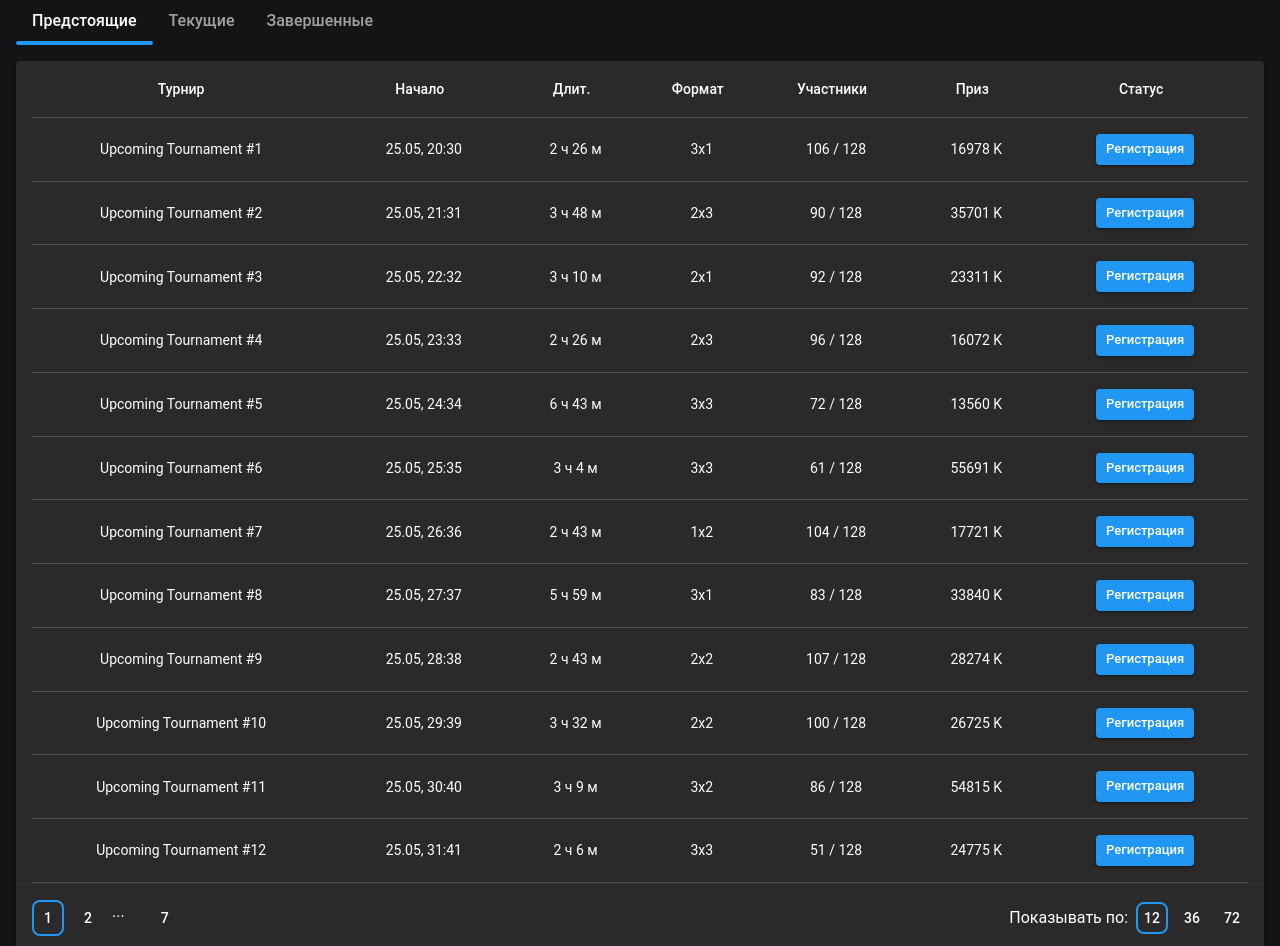
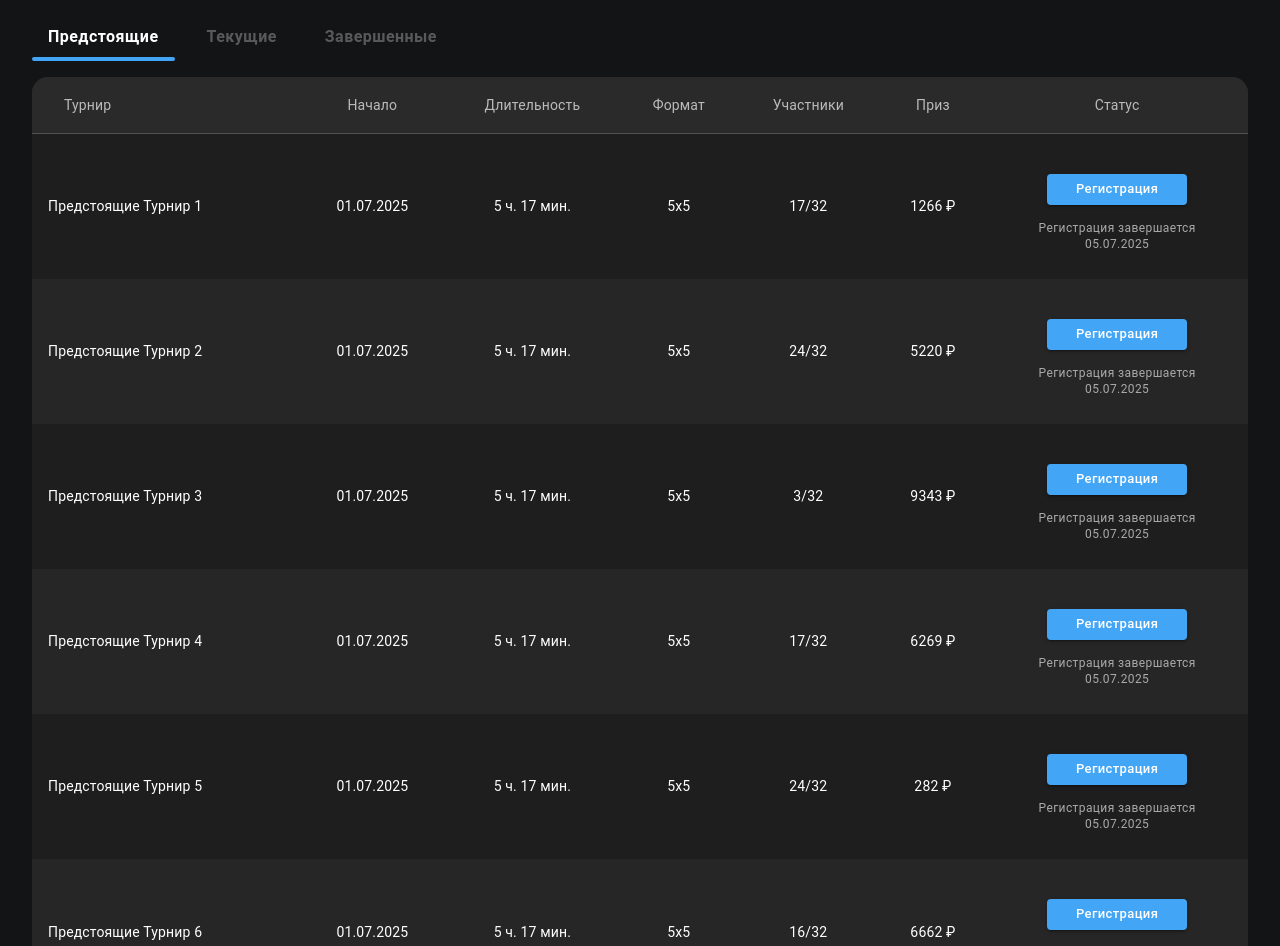
Before and after one commit to Flenochek/ciberclub, a React (Create React App) app: page / in a window 1280 px wide. Shown: the part 840-1786 px from the top of the page. Built offline with nearby package versions, Linux system fonts and the light colour scheme.

Commit message:
almost perfect table

```diff
--- a/src/components/TournamentTable.jsx
+++ b/src/components/TournamentTable.jsx
@@ -1,166 +1,321 @@
-import React, { useState } from 'react';
+import React, { useState } from "react";
 import {
-  Table, TableBody, TableCell, TableContainer, TableHead, TableRow,
-  Paper, Button, Typography, Box
-} from '@mui/material';
-import { tournaments } from './tournamentData'; // Импортируем данные турниров
+  Box,
+  Tabs,
+  Tab,
+  Typography,
+  Table,
+  TableBody,
+  TableCell,
+  TableContainer,
+  TableHead,
+  TableRow,
+  Paper,
+  Button,
+  Pagination,
+  useMediaQuery,
+  Stack,
+} from "@mui/material";
+import { createTheme, ThemeProvider } from "@mui/material/styles";
 
-const TournamentTable = ({ gameFilter, tabIndex }) => {
+const darkTheme = createTheme({
+  palette: {
+    mode: "dark",
+    background: {
+      default: "#121212",
+      paper: "#1e1e1e",
+    },
+    primary: {
+      main: "#42a5f5",
+    },
+    text: {
+      primary: "#ffffff",
+      secondary: "#aaaaaa",
+    },
+  },
+});
+
+const TABS = ["Предстоящие", "Текущие", "Завершенные"];
+
+const generateTournaments = (type) =>
+  Array.from({ length: 80 }, (_, i) => ({
+    name: `${type} Турнир ${i + 1}`,
+    start: "01.07.2025",
+    duration: "5 ч. 17 мин.",
+    format: "5x5",
+    participants: `${Math.floor(Math.random() * 32)}/32`,
+    prize: `${Math.floor(Math.random() * 10000)} ₽`,
+    statusDate: "05.07.2025",
+    status:
+      type === "Предстоящие"
+        ? "registration"
+        : type === "Текущие"
+        ? "inprogress"
+        : i % 2 === 0
+        ? "Завершён"
+        : "Отменён",
+  }));
+
+const sampleData = {
+  Предстоящие: generateTournaments("Предстоящие"),
+  Текущие: generateTournaments("Текущие"),
+  Завершенные: generateTournaments("Завершенные"),
+};
+
+function TournamentTable() {
+  const [tab, setTab] = useState(0);
+  const [page, setPage] = useState(1);
   const [rowsPerPage, setRowsPerPage] = useState(12);
-  const [page, setPage] = useState(0);
 
-  const filtered = tournaments.filter(t =>
-    (gameFilter === 'all' || t.game === gameFilter) &&
-    ((tabIndex === 0 && t.status === 'upcoming') ||
-     (tabIndex === 1 && t.status === 'active') ||
-     (tabIndex === 2 && t.status === 'finished'))
+  const currentTab = TABS[tab];
+  const isMobile = useMediaQuery("(max-width:600px)");
+  const isTablet = useMediaQuery("(max-width:960px)");
+
+  const handleChangeTab = (_, newValue) => {
+    setTab(newValue);
+    setPage(1);
+  };
+
+  const handlePageChange = (_, value) => {
+    setPage(value);
+  };
+
+  const handleRowsPerPageChange = (value) => {
+    setRowsPerPage(value);
+    setPage(1);
+  };
+
+  const data = sampleData[currentTab];
+  const paginatedData = data.slice(
+    (page - 1) * rowsPerPage,
+    page * rowsPerPage
   );
+  const totalPages = Math.ceil(data.length / rowsPerPage);
 
-  const paginated = filtered.slice(page * rowsPerPage, page * rowsPerPage + rowsPerPage);
-  const pageCount = Math.ceil(filtered.length / rowsPerPage);
-
-  const renderPageButtons = () => {
-    const pageButtons = [];
-
-    if (page > 2) {
-      pageButtons.push(
-        <Button key={0} onClick={() => setPage(0)} sx={{ color: 'white' }}>1</Button>
-      );
-      pageButtons.push(<Typography key="dots-start" sx={{ color: 'white' }}>...</Typography>);
-    }
-
-    for (let i = page - 1; i <= page + 1; i++) {
-      if (i >= 0 && i < pageCount) {
-        pageButtons.push(
-          <Button
-            key={i}
-            onClick={() => setPage(i)}
+  return (
+    <ThemeProvider theme={darkTheme}>
+      <Box sx={{ width: "100%", p: 2 }}>
+        {/* Tabs */}
+        <Box sx={{ overflowX: "auto", mb: 2 }}>
+          <Tabs
+            value={tab}
+            onChange={handleChangeTab}
+            textColor="inherit"
+            indicatorColor="primary"
             sx={{
-              borderRadius: 2,
-              border: page === i ? '2px solid #2196f3' : '1px solid transparent',
-              minWidth: 32,
-              padding: '2px 6px',
-              color: 'white'
+              "& .MuiTabs-flexContainer": {
+                flexWrap: "nowrap",
+                gap: 2,
+              },
+              "& .MuiTab-root": {
+                color: "#888",
+                fontSize: "1rem",
+                fontWeight: 700,
+                textTransform: "none",
+                whiteSpace: "nowrap",
+              },
+              "& .Mui-selected": {
+                color: "#fff !important",
+              },
+              ".MuiTabs-indicator": {
+                height: "4px",
+                borderRadius: "2px",
+                backgroundColor: "#42a5f5",
+              },
             }}
           >
-            {i + 1}
-          </Button>
-        );
-      }
-    }
+            {TABS.map((label) => (
+              <Tab key={label} label={label} />
+            ))}
+          </Tabs>
+        </Box>
 
-    if (page < pageCount - 3) {
-      pageButtons.push(<Typography key="dots-end" sx={{ color: 'white' }}>...</Typography>);
-      pageButtons.push(
-        <Button key={pageCount - 1} onClick={() => setPage(pageCount - 1)} sx={{ color: 'white' }}>
-          {pageCount}
-        </Button>
-      );
-    }
-
-    return pageButtons;
-  };
-
-  return (
-    <Paper sx={{ backgroundColor: '#1F1F1F' }}>
-      {/* Контейнер с горизонтальной прокруткой для таблицы */}
-      <Box sx={{ overflowX: 'auto', px: 2 }}>
-        <TableContainer>
-          <Table sx={{ minWidth: 650 }} aria-label="tournaments table">
+        {/* Table */}
+        <TableContainer
+          component={Paper}
+          sx={{
+            overflowX: isTablet ? "auto" : "visible",
+            borderRadius: "16px", // полное закругление
+            boxShadow: "none",
+          }}
+        >
+          <Table
+            size="small"
+            sx={{
+              minWidth: 800,
+              borderCollapse: "separate",
+              borderSpacing: 0,
+            }}
+          >
             <TableHead>
-              <TableRow>
-                {['Турнир', 'Начало', 'Длит.', 'Формат', 'Участники', 'Приз', 'Статус'].map((header, index) => (
+              <TableRow sx={{ backgroundColor: "#2a2a2a" }}>
                 <TableCell
-                    key={header}
+                  sx={{
+                    color: "#bbb",
+                    fontWeight: 400,
+                    py: 2,
+                    px: 4, // увеличенный отступ слева
+                    borderTopLeftRadius: "16px",
+                  }}
+                >
+                  Турнир
+                </TableCell>
+                {["Начало", "Длительность", "Формат", "Участники", "Приз", "Статус"].map(
+                  (col, idx, arr) => (
+                    <TableCell
+                      key={col}
                       align="center"
                       sx={{
-                      color: 'white',
-                      paddingLeft: 1,  // Меньший отступ для первого столбца
-                      paddingRight: 2
+                        color: "#bbb",
+                        fontWeight: 400,
+                        py: 2,
+                        px: 2,
+                        ...(idx === arr.length - 1 && {
+                          borderTopRightRadius: "16px",
+                        }),
                       }}
                     >
-                    {header}
+                      {col}
                     </TableCell>
-                ))}
+                  )
+                )}
               </TableRow>
             </TableHead>
             <TableBody>
-              {paginated.map((row) => (
-                <TableRow key={row.id}>
-                  <TableCell align="center" sx={{ color: 'white', paddingLeft: 1, paddingRight: 2 }}>
-                    {row.title}
-                  </TableCell>
-                  <TableCell align="center" sx={{ color: 'white', paddingLeft: 2, paddingRight: 2 }}>
-                    {row.start}
-                  </TableCell>
-                  <TableCell align="center" sx={{ color: 'white', paddingLeft: 2, paddingRight: 2 }}>
-                    {row.duration}
-                  </TableCell>
-                  <TableCell align="center" sx={{ color: 'white', paddingLeft: 2, paddingRight: 2 }}>
-                    {row.format}
-                  </TableCell>
-                  <TableCell align="center" sx={{ color: 'white', paddingLeft: 2, paddingRight: 2 }}>
-                    {row.players}
-                  </TableCell>
-                  <TableCell align="center" sx={{ color: 'white', paddingLeft: 2, paddingRight: 2 }}>
-                    {row.prize}
-                  </TableCell>
-                  <TableCell align="center" sx={{ color: tabIndex === 0 ? 'white' : '#808080', fontSize: 14, paddingLeft: 2, paddingRight: 2 }}>
-                    {tabIndex === 0 ? (
-                      <Button variant="contained" size="small" sx={{ textTransform: 'none' }}>
+              {paginatedData.map((row, idx) => (
+                <TableRow
+                  key={idx}
+                  sx={{
+                    backgroundColor: idx % 2 === 0 ? "#1e1e1e" : "#262626",
+                    "&:last-child td:first-of-type": {
+                      borderBottomLeftRadius: "16px", // низ таблицы
+                    },
+                    "&:last-child td:last-of-type": {
+                      borderBottomRightRadius: "16px",
+                    },
+                    "& td": {
+                      borderBottom: "none",
+                      verticalAlign: "middle",
+                      wordWrap: "break-word",
+                      whiteSpace: "normal",
+                      py: 1.5,
+                      px: 2,
+                    },
+                  }}
+                >
+                  <TableCell sx={{ px: 4 }}>{row.name}</TableCell>
+                  <TableCell align="center">{row.start}</TableCell>
+                  <TableCell align="center">{row.duration}</TableCell>
+                  <TableCell align="center">{row.format}</TableCell>
+                  <TableCell align="center">{row.participants}</TableCell>
+                  <TableCell align="center">{row.prize}</TableCell>
+                  <TableCell align="center" sx={{ color: "#aaa" }}>
+                    <Box sx={{ py: 1.5 }}>
+                      {row.status === "registration" ? (
+                        <>
+                          <Button
+                            size="small"
+                            variant="contained"
+                            color="primary"
+                            sx={{
+                              textTransform: "none",
+                              minWidth: "140px",
+                              mt: 2,
+                              mb: 2,
+                              color: "#fff",
+                            }}
+                          >
                             Регистрация
                           </Button>
-                    ) : tabIndex === 1 ? (
-                      `Закончится ${row.end}`
+                          <Typography
+                            variant="caption"
+                            display="block"
+                            sx={{ lineHeight: 1.2 }}
+                          >
+                            Регистрация завершается
+                          </Typography>
+                          <Typography variant="caption" display="block">
+                            {row.statusDate}
+                          </Typography>
+                        </>
+                      ) : row.status === "inprogress" ? (
+                        <Typography variant="body2">
+                          Закончится <br />
+                          {row.statusDate}
+                        </Typography>
                       ) : (
-                      'Завершён'
+                        <Typography variant="body2">{row.status}</Typography>
                       )}
+                    </Box>
                   </TableCell>
                 </TableRow>
               ))}
             </TableBody>
           </Table>
         </TableContainer>
-      </Box>
 
-      <Box
-        display="flex"
+        {/* Pagination and Rows Selector */}
+        <Stack
+          direction={isMobile ? "column" : "row"}
           justifyContent="space-between"
-        alignItems="center"
-        p={2}
-        sx={{ color: 'white', borderTop: '1px solid #333' }}
+          alignItems={isMobile ? "stretch" : "center"}
+          spacing={2}
+          mt={2}
         >
-        {/* Страницы — слева */}
-        <Box display="flex" gap={1}>
-          {renderPageButtons()}
-        </Box>
+          <Pagination
+            count={totalPages}
+            page={page}
+            onChange={handlePageChange}
+            shape="rounded"
+            siblingCount={1}
+            boundaryCount={1}
+            sx={{
+              "& .MuiPaginationItem-root": {
+                color: "#fff",
+              },
+              "& .Mui-selected": {
+                border: "2px solid #42a5f5",
+                borderRadius: "8px",
+                fontWeight: "bold",
+              },
+              "& .MuiPaginationItem-ellipsis": {
+                color: "#aaa",
+              },
+            }}
+          />
 
-        {/* Показывать по — справа */}
-        <Box display="flex" gap={1} alignItems="center">
-          <Typography sx={{ color: 'white' }}>Показывать по:</Typography>
+          {!isTablet && (
+            <Box display="flex" alignItems="center" gap={1}>
+              <Typography color="#fff">Показывать по:</Typography>
               {[12, 36, 72].map((num) => (
                 <Button
                   key={num}
-              onClick={() => {
-                setRowsPerPage(num);
-                setPage(0);
-              }}
+                  variant={rowsPerPage === num ? "outlined" : "text"}
+                  color="primary"
+                  size="small"
+                  onClick={() => handleRowsPerPageChange(num)}
                   sx={{
-                minWidth: 32,
-                padding: '2px 6px',
-                borderRadius: 2,
-                fontSize: 14,
-                border: rowsPerPage === num ? '2px solid #2196f3' : '1px solid transparent',
-                color: 'white'
+                    borderRadius: "8px",
+                    borderColor: rowsPerPage === num ? "#42a5f5" : "transparent",
+                    borderWidth: rowsPerPage === num ? "2px" : "1px",
+                    color: "#fff",
+                    minWidth: "44px",
+                    height: "32px",
+                    padding: "2px 8px",
+                    "&:hover": {
+                      backgroundColor: "#2a2a2a",
+                    },
                   }}
                 >
                   {num}
                 </Button>
               ))}
             </Box>
+          )}
+        </Stack>
       </Box>
-    </Paper>
+    </ThemeProvider>
   );
-};
+}
 
 export default TournamentTable;
--- a/src/pages/TournamentsPage.jsx
+++ b/src/pages/TournamentsPage.jsx
@@ -19,46 +19,6 @@ const TournamentsPage = () => {
 
       <RecommendedSlider />
       <GameFilter selected={gameFilter} onSelect={handleGameSelect} />
-
-      <Tabs
-        value={tabIndex}
-        onChange={handleTabChange}
-        textColor="inherit"
-        TabIndicatorProps={{
-          style: {
-            height: 4,
-            backgroundColor: '#2196f3',
-            borderRadius: 2,
-          }
-        }}
-        sx={{ mb: 2 }}
-      >
-        <Tab
-          label="Предстоящие"
-          sx={{
-            textTransform: 'capitalize',
-            fontSize: 16,
-            color: 'white',
-          }}
-        />
-        <Tab
-          label="Текущие"
-          sx={{
-            textTransform: 'capitalize',
-            fontSize: 16,
-            color: 'white',
-          }}
-        />
-        <Tab
-          label="Завершенные"
-          sx={{
-            textTransform: 'capitalize',
-            fontSize: 16,
-            color: 'white',
-          }}
-        />
-      </Tabs>
-
       <TournamentTable gameFilter={gameFilter} tabIndex={tabIndex} />
     </Box>
   );
```
Lines whose indentation alone changed are shown as unchanged.
